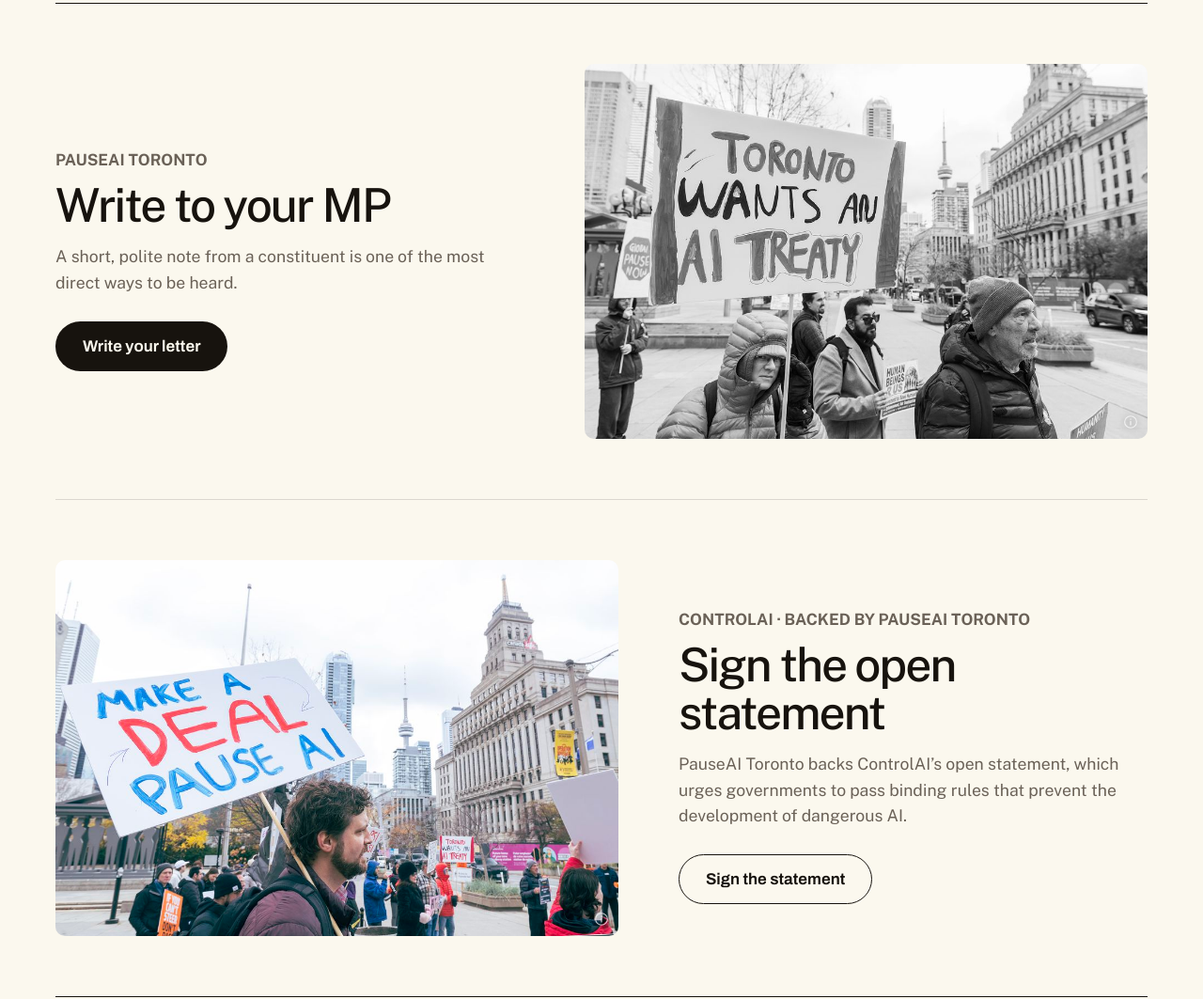
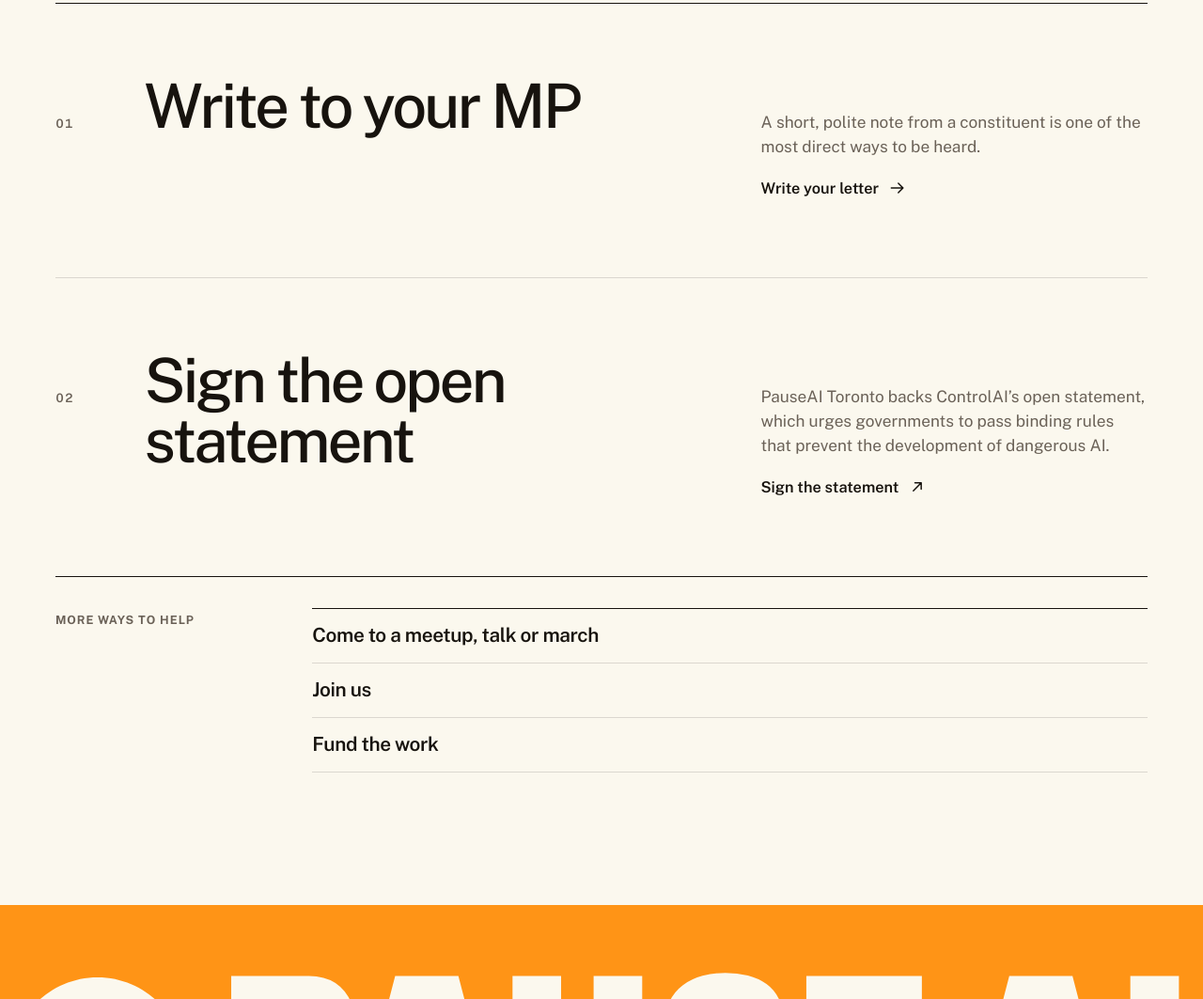
Before and after one commit to Mzane0803/pauseaitoronto.info, a plain HTML site: page campaigns.html in a window 1280 px wide. Shown: the part 327-1390 px from the top of the page at 94% size. Drawn offline with Linux system fonts and the light colour scheme.

Commit message:
Take action as a type-only list, clearer About heading hierarchy
- campaigns.html: photographs and labels removed; two numbered rows of large type on hairlines
- about.html: the theory of change sentence is now clearly smaller than its heading
- about.html: track record entry renamed to 'AI safety community event'

Co-Authored-By: Claude Fable 5.2 <noreply@anthropic.com>
Claude-Session: https://claude.ai/code/session_016Dpe5ngAC5VjGZ97NAQg5J

```diff
--- a/assets/site.css
+++ b/assets/site.css
@@ -441,7 +441,7 @@ button{font:inherit;color:inherit}
 
 .blk{display:grid;grid-template-columns:minmax(0,5fr) minmax(0,6fr);gap:clamp(28px,5vw,80px);align-items:start;margin:0 var(--gutter);padding:clamp(24px,2.6vw,36px) 0 clamp(48px,6vw,88px);border-top:1px solid var(--ink)}
 .blk p{margin-top:16px;font-size:1.06rem;line-height:1.55;max-width:50ch;color:var(--ink-2)}
-.blk .lead{margin-top:20px;font-weight:500;font-size:clamp(1.5rem,1.1rem + 1.4vw,2.25rem);line-height:1.15;letter-spacing:-.035em;color:var(--ink);max-width:22ch}
+.blk .lead{margin-top:22px;font-weight:400;font-size:clamp(1.25rem,1.1rem + .5vw,1.5rem);line-height:1.35;letter-spacing:-.015em;color:var(--ink);max-width:30ch}
 .blk-img img,.rec img{width:100%;border-radius:10px}
 .blk-img img{aspect-ratio:16/11;object-fit:cover;object-position:50% 35%}
 .chain-wrap{margin:0 var(--gutter);padding:0 0 var(--gap)}
@@ -758,20 +758,20 @@ html:has(.lightbox[open]){overflow:hidden}
   .note{opacity:1;width:auto;padding:8px 0 0;background:none;box-shadow:none;font-size:12.5px}
 }
 
-/* take action page: plain editorial rows, text beside a photograph, no cards */
-.act-row{align-items:center;padding-top:clamp(40px,5vw,72px);padding-bottom:clamp(40px,5vw,72px)}
-.act-row+.act-row{border-top:1px solid var(--hair)}
-.act-row .h-sec{margin-top:10px;font-size:clamp(2.1rem,1.5rem + 2vw,3.2rem);line-height:1.02}
-.act-row .h-sec a:hover{color:var(--deep)}
-.act-row .blk-text p:not(.rec-date){font-size:1.1rem;max-width:44ch}
-.act-row .actions{margin-top:28px}
-.act-row .blk-img img{aspect-ratio:3/2;object-position:50% 50%}
-@media (min-width:861px){
-  .act-rev{grid-template-columns:minmax(0,6fr) minmax(0,5fr)}
-  .act-rev .blk-img{order:-1}
-}
+/* take action page: type only. A numbered list of large titles on hairlines, no pictures, no cards */
+.ta-list{list-style:none;margin:0 var(--gutter);padding:0;border-top:1px solid var(--ink)}
+.ta-list li+li{border-top:1px solid var(--hair)}
+.ta{display:grid;grid-template-columns:clamp(36px,4.4vw,72px) minmax(0,6fr) minmax(0,4fr);column-gap:clamp(20px,3vw,48px);align-items:baseline;padding:clamp(44px,6vw,88px) 0 clamp(48px,6.4vw,96px);font-family:var(--pro);color:var(--ink)}
+.ta-n{font-weight:600;font-size:13px;letter-spacing:.06em;font-variant-numeric:tabular-nums;color:var(--ink-2)}
+.ta-t{font-weight:500;font-size:clamp(2.3rem,1.2rem + 3.6vw,4.5rem);line-height:.98;letter-spacing:-.045em;text-wrap:balance;transition:color .2s}
+.ta-side p{font-size:1.08rem;line-height:1.5;color:var(--ink-2);max-width:40ch}
+.ta-go{display:inline-flex;align-items:center;gap:10px;margin-top:18px;font-weight:600;font-size:1.02rem}
+.ta-go svg{width:20px;height:20px;transition:transform .25s cubic-bezier(.3,.7,.2,1)}
+.ta:hover .ta-t,.ta:focus-visible .ta-t{color:var(--deep)}
+.ta:hover .ta-go svg,.ta:focus-visible .ta-go svg{transform:translateX(6px)}
 @media (max-width:860px){
-  .act-row .blk-img{order:-1}
+  .ta{grid-template-columns:1fr;row-gap:14px;padding:36px 0 40px}
+  .ta-go{margin-top:14px}
 }
 /* phone: keep the hero drawing clear of the floating logo and Menu button */
 @media (max-width:860px){
--- a/campaigns.html
+++ b/campaigns.html
@@ -23,7 +23,7 @@
 <meta name="twitter:card" content="summary_large_image">
 <link rel="preload" href="assets/fonts/publicsans-var.woff2" as="font" type="font/woff2" crossorigin>
 <link rel="preload" href="assets/fonts/archivo-var.woff2" as="font" type="font/woff2" crossorigin>
-<link rel="stylesheet" href="assets/site.css?v=d8886a0746">
+<link rel="stylesheet" href="assets/site.css?v=55f0fd3758">
 <script>document.documentElement.classList.add('js')</script>
 </head>
 <body class="pro">
@@ -64,25 +64,24 @@
   <p>Two things you can do today.</p>
 </section>
 
-<section class="blk act-row" aria-labelledby="act-mp">
-  <div class="blk-text">
-    <p class="rec-date">PauseAI Toronto</p>
-    <h2 class="h-sec" id="act-mp"><a href="write-to-your-mp.html">Write to your MP</a></h2>
-    <p>A short, polite note from a constituent is one of the most direct ways to be heard.</p>
-    <div class="actions"><a class="pill pill-ink pill-lg" href="write-to-your-mp.html">Write your letter</a></div>
-  </div>
-  <figure class="blk-img has-credit"><img src="assets/img/w-toronto-wants.jpg" srcset="assets/img/w-toronto-wants.jpg 1019w, assets/img/media/toronto-wants.jpg 1920w" sizes="(max-width:860px) 92vw, 50vw" width="1920" height="1281" decoding="async" alt="A marcher’s hand-painted sign, “Toronto wants an AI treaty”, with the CN Tower in the distance."><button class="info info-photo" type="button" popovertarget="credit-toronto-wants" aria-label="Photo credit"><svg viewBox="0 0 24 24" aria-hidden="true"><circle cx="12" cy="12" r="9.5" fill="none" stroke="currentColor" stroke-width="1.6"/><path d="M12 11v5.6M12 7.5v.2" fill="none" stroke="currentColor" stroke-width="1.9" stroke-linecap="round"/></svg></button><div class="note" id="credit-toronto-wants" popover><button class="note-x" type="button" popovertarget="credit-toronto-wants" popovertargetaction="hide" aria-label="Close">×</button><p class="note-label">Photograph</p><p class="note-name"><a href="https://davidakiogrant.com/">David Akio Grant</a></p><p class="note-more">Toronto AI Treaty March, 14 November 2026</p></div></figure>
-</section>
-
-<section class="blk act-row act-rev" aria-labelledby="act-statement">
-  <div class="blk-text">
-    <p class="rec-date">ControlAI · backed by PauseAI Toronto</p>
-    <h2 class="h-sec" id="act-statement"><a href="https://act.controlai.org/open-statement?country=ca">Sign the open statement</a></h2>
-    <p>PauseAI Toronto backs ControlAI’s open statement, which urges governments to pass binding rules that prevent the development of dangerous AI.</p>
-    <div class="actions"><a class="pill pill-line pill-lg" href="https://act.controlai.org/open-statement?country=ca">Sign the statement</a></div>
-  </div>
-  <figure class="blk-img has-credit"><img src="assets/img/w-make-a-deal.jpg" srcset="assets/img/w-make-a-deal.jpg 1020w, assets/img/media/make-a-deal.jpg 1920w" sizes="(max-width:860px) 92vw, 50vw" width="1920" height="1280" loading="lazy" decoding="async" alt="A sign reading “Make a deal, pause AI” held up against the downtown skyline, the CN Tower in the distance."><button class="info info-photo" type="button" popovertarget="credit-make-a-deal" aria-label="Photo credit"><svg viewBox="0 0 24 24" aria-hidden="true"><circle cx="12" cy="12" r="9.5" fill="none" stroke="currentColor" stroke-width="1.6"/><path d="M12 11v5.6M12 7.5v.2" fill="none" stroke="currentColor" stroke-width="1.9" stroke-linecap="round"/></svg></button><div class="note" id="credit-make-a-deal" popover><button class="note-x" type="button" popovertarget="credit-make-a-deal" popovertargetaction="hide" aria-label="Close">×</button><p class="note-label">Photograph</p><p class="note-name"><a href="https://davidakiogrant.com/">David Akio Grant</a></p><p class="note-more">Toronto AI Treaty March, 14 November 2026</p></div></figure>
-</section>
+<ol class="ta-list">
+  <li><a class="ta" href="write-to-your-mp.html">
+    <span class="ta-n" aria-hidden="true">01</span>
+    <h2 class="ta-t">Write to your MP</h2>
+    <div class="ta-side">
+      <p>A short, polite note from a constituent is one of the most direct ways to be heard.</p>
+      <span class="ta-go">Write your letter<svg viewBox="0 0 24 24" aria-hidden="true"><path d="M4 12h15M13 6l6 6-6 6" fill="none" stroke="currentColor" stroke-width="1.8" stroke-linecap="round" stroke-linejoin="round"/></svg></span>
+    </div>
+  </a></li>
+  <li><a class="ta" href="https://act.controlai.org/open-statement?country=ca">
+    <span class="ta-n" aria-hidden="true">02</span>
+    <h2 class="ta-t">Sign the open statement</h2>
+    <div class="ta-side">
+      <p>PauseAI Toronto backs ControlAI’s open statement, which urges governments to pass binding rules that prevent the development of dangerous AI.</p>
+      <span class="ta-go">Sign the statement<svg viewBox="0 0 24 24" aria-hidden="true"><path d="M7 17 17 7M9 7h8v8" fill="none" stroke="currentColor" stroke-width="1.8" stroke-linecap="round" stroke-linejoin="round"/></svg></span>
+    </div>
+  </a></li>
+</ol>
 
 <section class="plan" aria-labelledby="more-title">
   <h2 class="label" id="more-title">More ways to help</h2>
```
Also changed, not shown: about.html (+2 -2 lines), campus.html (+1 -1 lines), donate.html (+1 -1 lines), index.html (+1 -1 lines), join.html (+1 -1 lines), media.html (+1 -1 lines), write-to-your-mp.html (+1 -1 lines).
